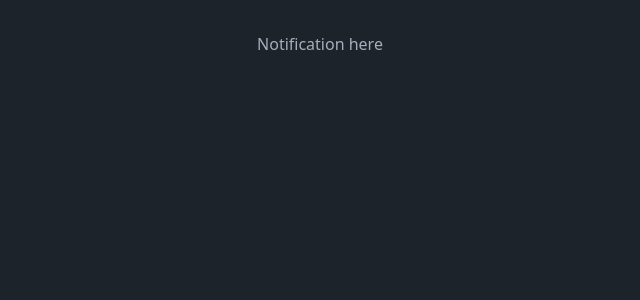
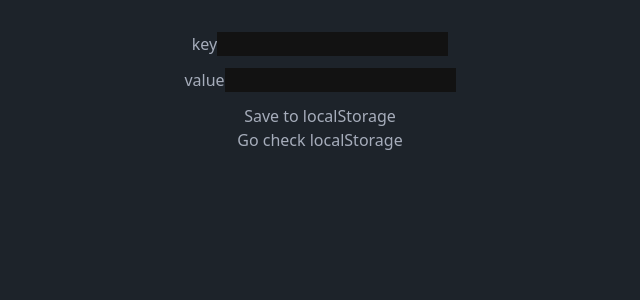
Before and after one commit to namgaxilem/scrapy-demo-ui, a React (Vite) app: page /notification in a window 1280 px wide. Shown: the top 300 px of the page, without its empty margins (320-960 px from the left). Built offline with nearby package versions, Linux system fonts and the light colour scheme.

Commit message:
locaStorage test

```diff
--- a/src/pages/About.tsx
+++ b/src/pages/About.tsx
@@ -1,3 +1,12 @@
+import { useState } from "react";
+
 export default function About() {
-    return <>About myself lorem ipsum</>
+  const [localData] = useState({ ...localStorage });
+
+  return (
+    <>
+      <div>About myself lorem ipsum </div>
+      <div>{JSON.stringify(localData)}</div>
+    </>
+  );
 }
--- a/src/pages/Notification.tsx
+++ b/src/pages/Notification.tsx
@@ -1,3 +1,41 @@
+import { useState } from "react";
+import { NavLink } from "react-router-dom";
+
 export default function Notification() {
-    return <>Notification here</>
+  const [keyValue, setKeyValue] = useState("");
+  const [inputValue, setInputValue] = useState("");
+
+  const onSaveLC = () => {
+    if (keyValue) {
+      localStorage.setItem(keyValue, inputValue);
+      setInputValue("");
+      setKeyValue("");
+    }
+  };
+
+  return (
+    <>
+      <div className="flex flex-col gap-3">
+        <label>
+          key
+          <input
+            value={keyValue}
+            onChange={(e) => setKeyValue(e.target.value)}
+          />
+        </label>
+
+        <label>
+          value
+          <input
+            value={inputValue}
+            onChange={(e) => setInputValue(e.target.value)}
+          />
+        </label>
+
+        <button onClick={onSaveLC}>Save to localStorage</button>
+      </div>
+
+      <NavLink to={"/about"}>Go check localStorage</NavLink>
+    </>
+  );
 }
```
